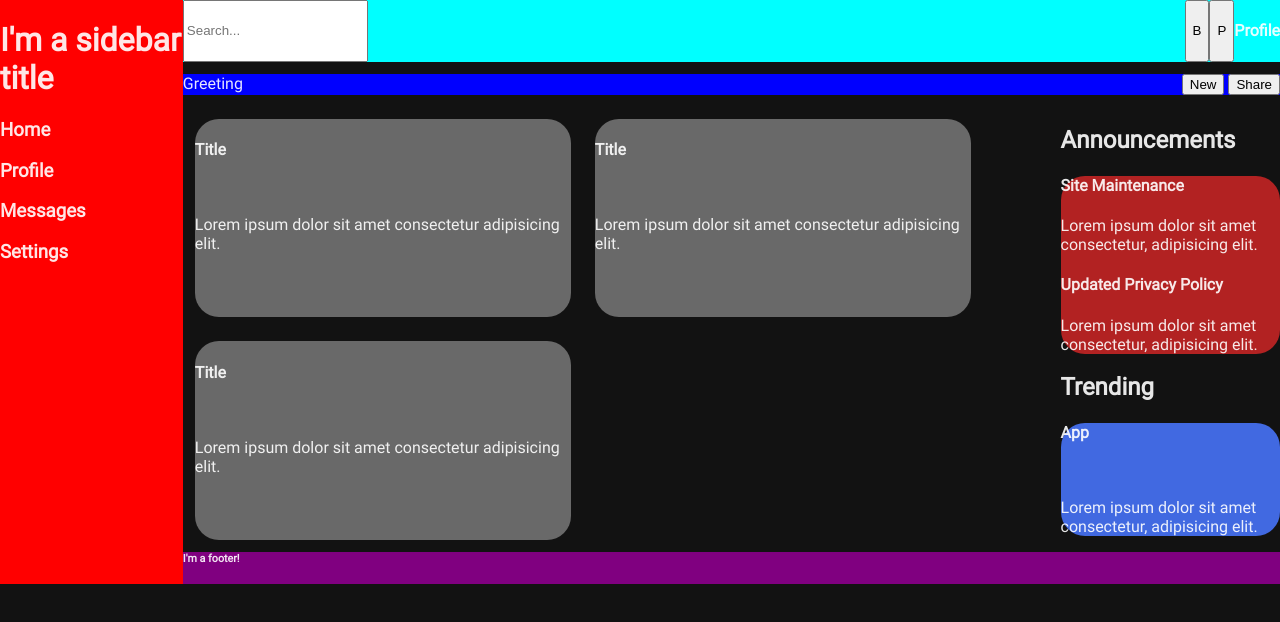
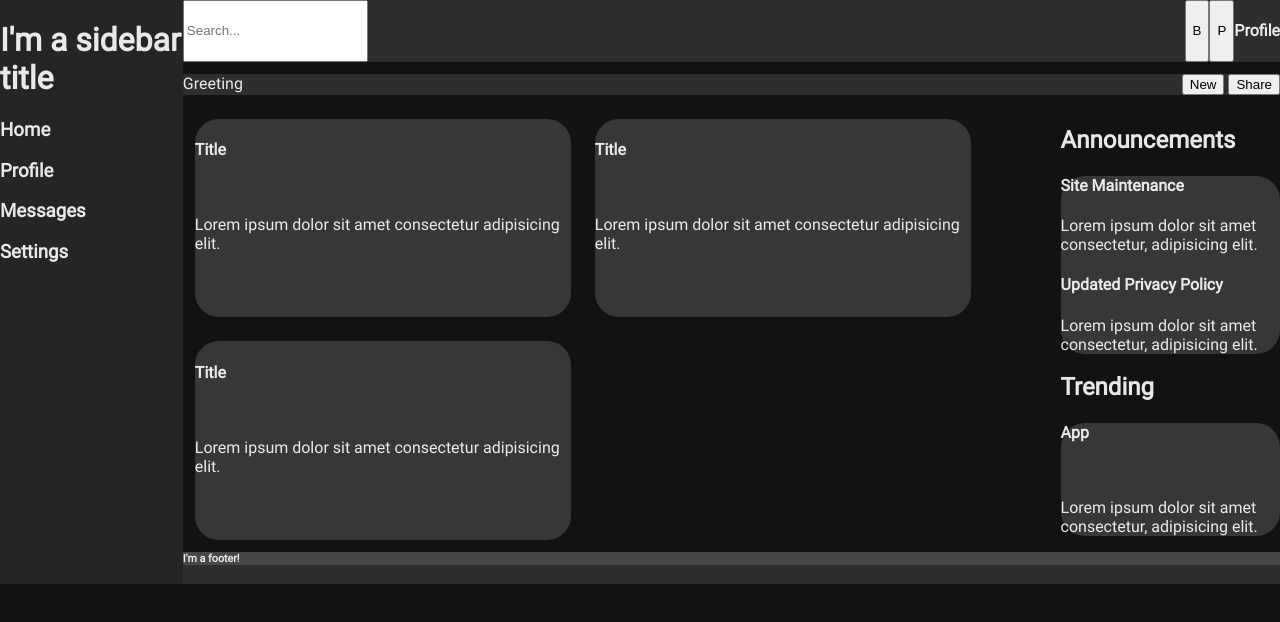
Before and after one commit to Isengrine/admin-dashboard, a plain HTML site: page index.html in a window 1280 px wide. Drawn offline with Linux system fonts and the light colour scheme.

Commit message:
Add dark style colors

```diff
--- a/style.css
+++ b/style.css
@@ -11,6 +11,9 @@
 :root {
   --color-base: #ffffffe6;
   --color-bg-base: #121212;
+  --color-ui-01: #ffffff14;
+  --color-ui-02: #ffffff1e;
+  --color-ui-03: #ffffff28;
 }
 
 html, body {
@@ -28,7 +31,7 @@ html, body {
 }
 
 #sidebar {
-  background-color: red;
+  background-color: var(--color-ui-01);
 }
 
 #desktop {
@@ -39,7 +42,7 @@ html, body {
 #header {
   display: flex;
   justify-content: space-between;
-  background-color: aqua;
+  background-color: var(--color-ui-02);
 }
 
 #personal {
@@ -47,7 +50,7 @@ html, body {
 }
 
 #navbar {
-  background-color: blue;
+  background-color: var(--color-ui-02);
   display: flex;
   justify-content: space-between;
 }
@@ -64,7 +67,7 @@ html, body {
 }
 
 .project {
-  background-color: dimgray;
+  background-color: var(--color-ui-03);
   border-radius: 24px;
   margin: 12px;
 }
@@ -74,17 +77,17 @@ html, body {
 }
 
 #announcements {
-  background-color: firebrick;
+  background-color: var(--color-ui-03);
   border-radius: 24px;
 }
 
 #trending {
-  background-color: royalblue;
+  background-color: var(--color-ui-03);
   border-radius: 24px;
 }
 
 #footer, h6 {
-  background-color: purple;
+  background-color: var(--color-ui-02);
   margin: 0;
   grid-column: 1 / 3;
   align-items: end;
```
